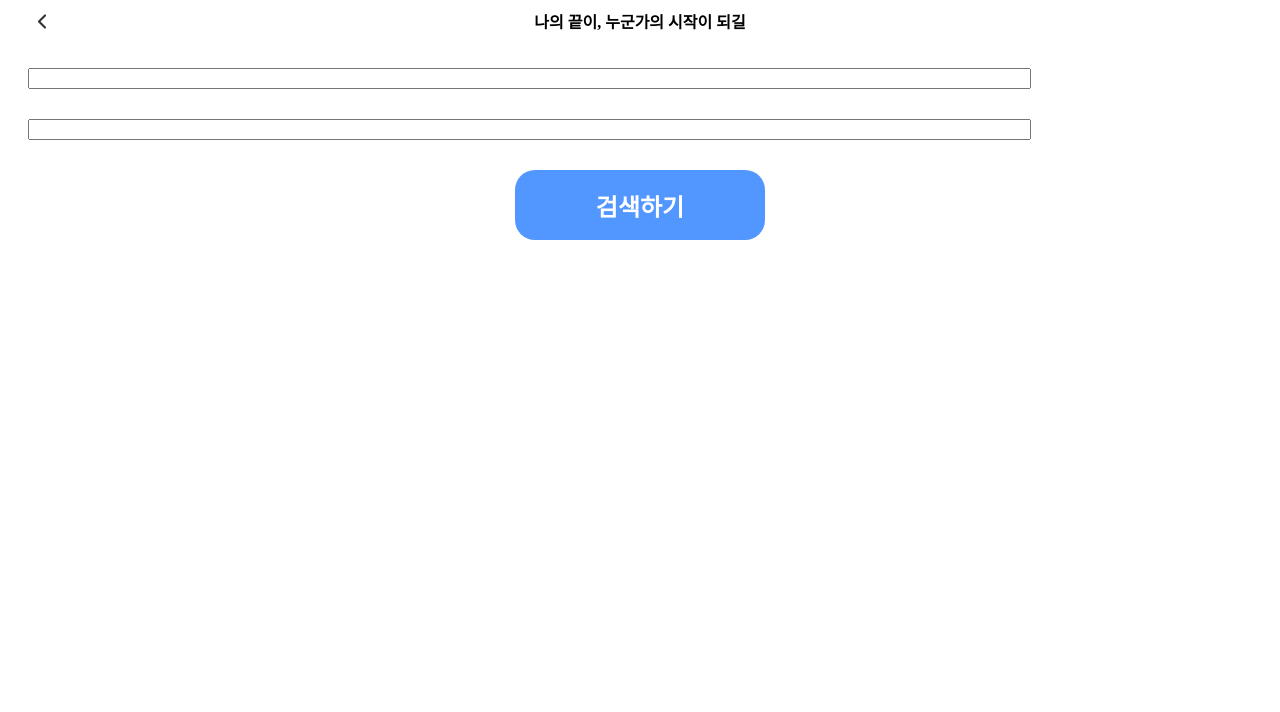
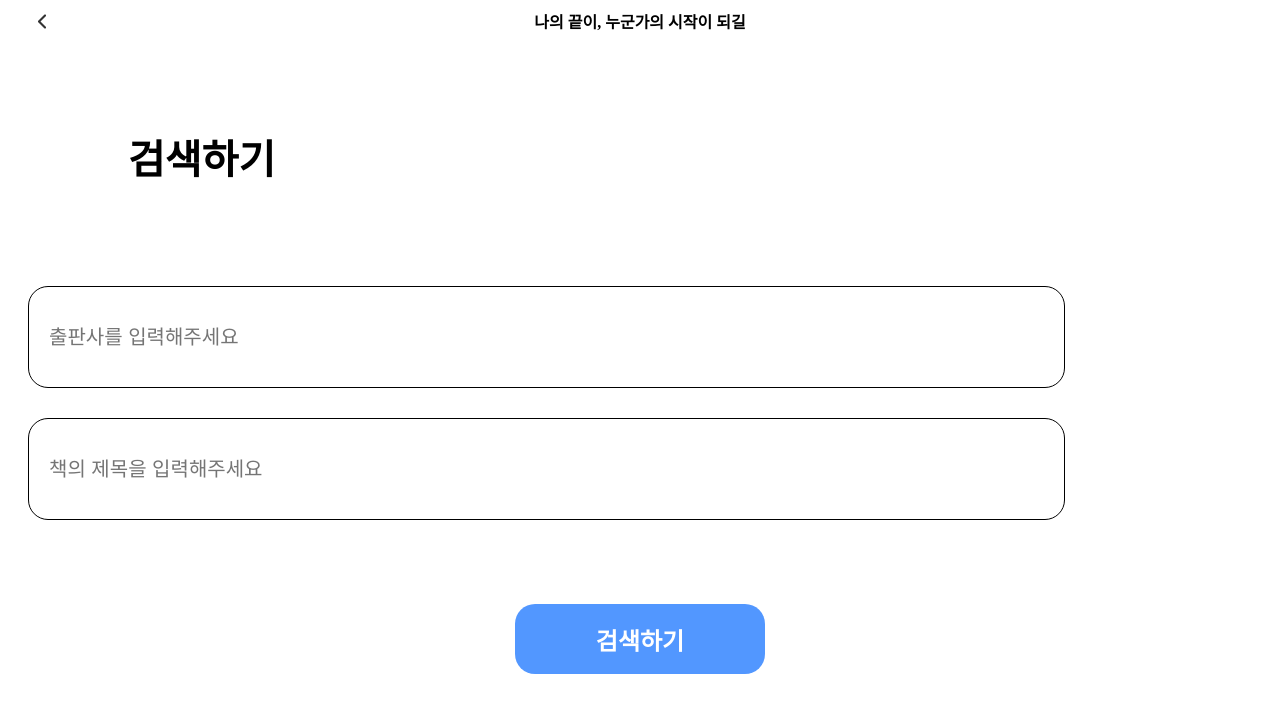
Before and after one commit to GDSC-snowflowerthon/BookBridge-team02-web, a React (Create React App) app: page /reciever/searchbooks in a window 1280 px wide. Shown: the top 712 px of the page. Built offline with nearby package versions, Linux system fonts and the light colour scheme.

Commit message:
통신 수정 및 css 수정

```diff
--- a/src/components/InputField2.jsx
+++ b/src/components/InputField2.jsx
@@ -3,7 +3,14 @@ import "../styles/inputfield.css";
 const InputField2 = ({ type, placeholder, value, onChange }) => (
   <div className="textinputfield-container">
     <input
-      style={{ width: "80%" }}
+      style={{
+        width: "80%",
+        height: "60px",
+        border: "solid 1px",
+        borderRadius: "20px",
+        padding: "20px",
+        fontSize: "20px",
+      }}
       type={type}
       placeholder={placeholder}
       value={value}
--- a/src/pages/reciever/bookinfo.js
+++ b/src/pages/reciever/bookinfo.js
@@ -5,31 +5,27 @@ import queryString from "query-string";
 import { Link } from "react-router-dom";
 import Header from "../../components/Layout/Header";
 import "../../styles/bookinfo.css";
-/*
-{
 
-		"title" : String,
-		"subject" : String,
-		"curriculum" : String,
-		"publisher" : String,
-		"image" : Multipartfile,
-		"preseration_status" : String,
-		"created_at" : datetime,
-	}
-*/
 const BookInfo = () => {
   const { search } = useLocation();
   const { book_id } = queryString.parse(search);
+  const [book, setBook] = useState(null);
+  useEffect(() => {
     const fetchData = async () => {
       try {
         const response = await axios.get(`/book/${book_id}`);
-      const book = response.data;
+        setBook(response.data);
       } catch (error) {
         console.error("데이터 로딩 중 오류 발생", error);
       }
     };
 
     fetchData();
+  }, [book_id]);
+
+  if (!book) {
+    return <div></div>; // 또는 다른 로딩 표시
+  }
 
   return (
     <div className="bookinfo-container">
--- a/src/pages/reciever/booklist.js
+++ b/src/pages/reciever/booklist.js
@@ -3,17 +3,14 @@ import BookStatus from "../../components/BookStatus";
 import axios from "axios";
 import Header from "../../components/Layout/Header";
 import "../../styles/booklist.css";
+import { Link } from "react-router-dom";
+import SearchImg from "../../assets/icon/Search.svg";
 
 const BookList = () => {
   const [books, setBooks] = useState([]);
   const [curriculum, setCurriculum] = useState("모든 교육 과정");
   const [subject, setSubject] = useState("모든 과목");
   const fetchBooks = () => {
-    const params = {
-      subject: subject,
-      curriculum: curriculum,
-    };
-
     axios
       .get(`/book?curriculum=${curriculum}&subject=${subject}`) //주소 넣기
       .then((response) => setBooks(response.data))
@@ -35,7 +32,13 @@ const BookList = () => {
   return (
     <div className="booklist-container">
       <Header></Header>
-      <div className="header-list">목록</div>
+      <div className="header-list">
+        <div></div>
+        <span>목록</span>
+        <Link to="/reciever/searchbooks">
+          <img src={SearchImg} className="search-button"></img>
+        </Link>
+      </div>
       <div className="select">
         <select
           className="select-curriculum"
--- a/src/pages/reciever/searchbooks.js
+++ b/src/pages/reciever/searchbooks.js
@@ -26,17 +26,33 @@ const SearchBooks = () => {
   return (
     <div>
       <Header></Header>
+      <div
+        style={{
+          fontSize: "40px",
+          fontWeight: "bold",
+          marginLeft: "120px",
+          marginTop: "90px",
+          marginBottom: "100px",
+        }}
+      >
+        검색하기
+      </div>
       <form style={{ color: "black" }} onSubmit={handleSubmit}>
         <InputField2
           type="text"
           value={publisher}
           onChange={(e) => setPublisher(e.target.value)}
+          placeholder="출판사를 입력해주세요"
         ></InputField2>
         <InputField2
           type="text"
           value={title}
           onChange={(e) => setTitle(e.target.value)}
+          placeholder="책의 제목을 입력해주세요"
         ></InputField2>
+        <br></br>
+        <br></br>
+        <br></br>
         <button className="signup-submit" type="submit">
           검색하기
         </button>
--- a/src/styles/booklist.css
+++ b/src/styles/booklist.css
@@ -27,3 +27,15 @@
 .booklist {
   padding-top: 20px;
 }
+.search-button {
+  padding: 5px 10px;
+}
+
+.header-list {
+  display: flex;
+  justify-content: space-between;
+  align-items: center;
+  width: 100%;
+  padding-top: 20px;
+  padding-bottom: 20px;
+}
```
Also changed, not shown: src/assets/icon/Search.svg (added). Lines whose indentation alone changed are shown as unchanged.
